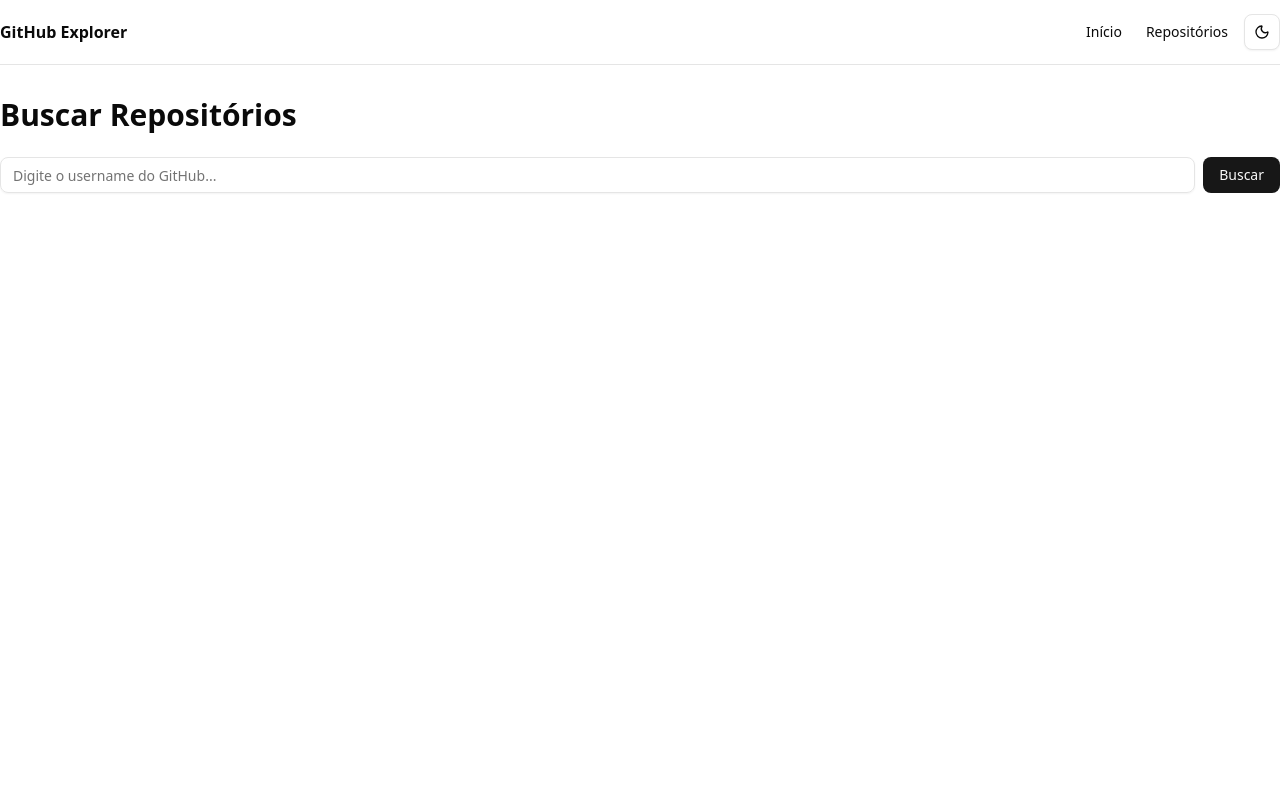
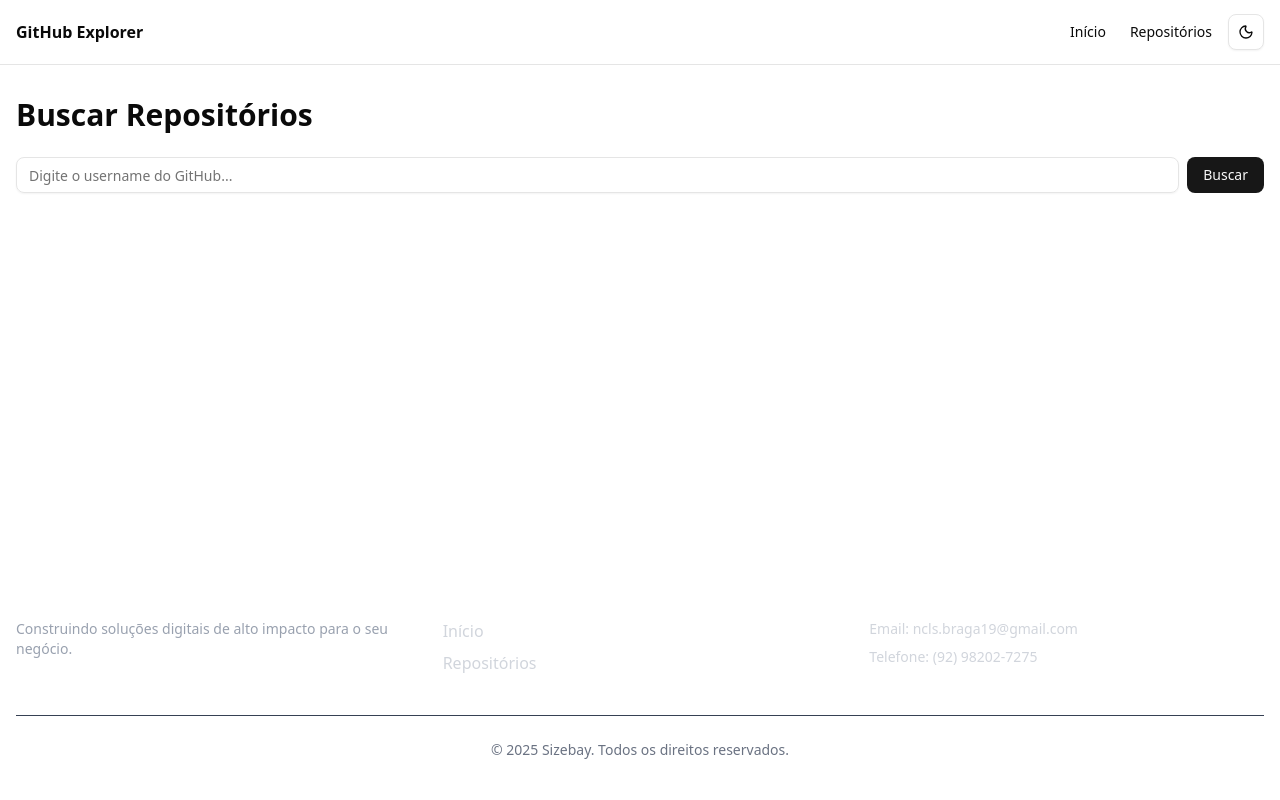
Before and after one commit to sizebay/test-frontend, a Next.js app: page /search-repositories in a window 1280 px wide. Shown: the top 800 px of the page. Built offline with nearby package versions, Linux system fonts and the light colour scheme.

Commit message:
fix: correction main template container

```diff
--- a/src/components/organisms/Footer.tsx
+++ b/src/components/organisms/Footer.tsx
@@ -1,13 +1,16 @@
 export const Footer = () => {
   return (
-    <footer className="bg-gray-900 text-gray-300">
-      <div className="max-w-7xl mx-auto px-4 sm:px-6 lg:px-8 py-10">
-        <div className="grid grid-cols-1 md:grid-cols-4 gap-8">
+    <footer className="w-full text-gray-300">
+      <div className="container mx-auto">
+        <div className="max-w-7xl mx-auto px-4 py-10">
+          <div className="grid grid-cols-1 md:grid-cols-3 gap-8">
             <div>
-            <h2 className="text-xl font-bold text-white">Sizebay</h2>
+              <h2 className="text-xl font-bold text-white">
+                Sizebay
+              </h2>
               <p className="mt-2 text-sm text-gray-400">
-              Construindo soluções digitais de alto impacto para o seu
-              negócio.
+                Construindo soluções digitais de alto impacto para o
+                seu negócio.
               </p>
             </div>
 
@@ -17,12 +20,15 @@ export const Footer = () => {
               </h3>
               <ul className="mt-4 space-y-2">
                 <li>
-                <a href="#" className="hover:text-white transition">
+                  <a href="/" className="hover:text-white transition">
                     Início
                   </a>
                 </li>
                 <li>
-                <a href="#" className="hover:text-white transition">
+                  <a
+                    href="/search-repositories"
+                    className="hover:text-white transition"
+                  >
                     Repositórios
                   </a>
                 </li>
@@ -38,32 +44,13 @@ export const Footer = () => {
                 <li>Telefone: (92) 98202-7275</li>
               </ul>
             </div>
-
-          <div>
-            <h3 className="text-sm font-semibold text-white uppercase tracking-wider">
-              Siga-nos
-            </h3>
-            <div className="mt-4 flex space-x-4">
-              <a href="#" className="hover:text-white">
-                <i className="fab fa-facebook-f"></i>
-              </a>
-              <a href="#" className="hover:text-white">
-                <i className="fab fa-instagram"></i>
-              </a>
-              <a href="#" className="hover:text-white">
-                <i className="fab fa-linkedin-in"></i>
-              </a>
-              <a href="#" className="hover:text-white">
-                <i className="fab fa-twitter"></i>
-              </a>
-            </div>
-          </div>
           </div>
 
           <div className="mt-10 border-t border-gray-700 pt-6 text-center text-sm text-gray-500">
             &copy; 2025 Sizebay. Todos os direitos reservados.
           </div>
         </div>
+      </div>
     </footer>
   );
 };
--- a/src/components/organisms/Header.tsx
+++ b/src/components/organisms/Header.tsx
@@ -3,8 +3,10 @@ import { ThemeToggle } from "../atoms/ThemeToggle";
 
 export const Header = () => {
   return (
-    <header className="border-b">
-      <div className="container flex h-16 items-center justify-between">
+    <header className="w-full border-b bg-background/95 backdrop-blur supports-[backdrop-filter]:bg-background/60 sticky top-0 z-50">
+      <div className="container mx-auto">
+        <div className="max-w-7xl mx-auto px-4">
+          <div className="flex h-16 items-center justify-between">
             <Link href="/" className="font-semibold">
               GitHub Explorer
             </Link>
@@ -13,13 +15,18 @@ export const Header = () => {
                 <Link href="/" className="hover:underline">
                   Início
                 </Link>
-            <Link href="/repos" className="hover:underline">
+                <Link
+                  href="/search-repositories"
+                  className="hover:underline"
+                >
                   Repositórios
                 </Link>
               </nav>
               <ThemeToggle />
             </div>
           </div>
+        </div>
+      </div>
     </header>
   );
 };
--- a/src/components/templates/MainTemplate.tsx
+++ b/src/components/templates/MainTemplate.tsx
@@ -4,9 +4,11 @@ import { Header } from "../organisms/Header";
 
 export const MainTemplate = ({ children }: PropsWithChildren) => {
   return (
-    <div className="min-h-screen bg-background text-foreground">
+    <div className="flex flex-col min-h-screen bg-background text-foreground">
       <Header />
-      <main className="container py-8 min-h-screen">{children}</main>
+      <main className="flex-1 container mx-auto px-4 py-8">
+        <div className="max-w-7xl mx-auto w-full">{children}</div>
+      </main>
       <Footer />
     </div>
   );
```
Lines whose indentation alone changed are shown as unchanged.
